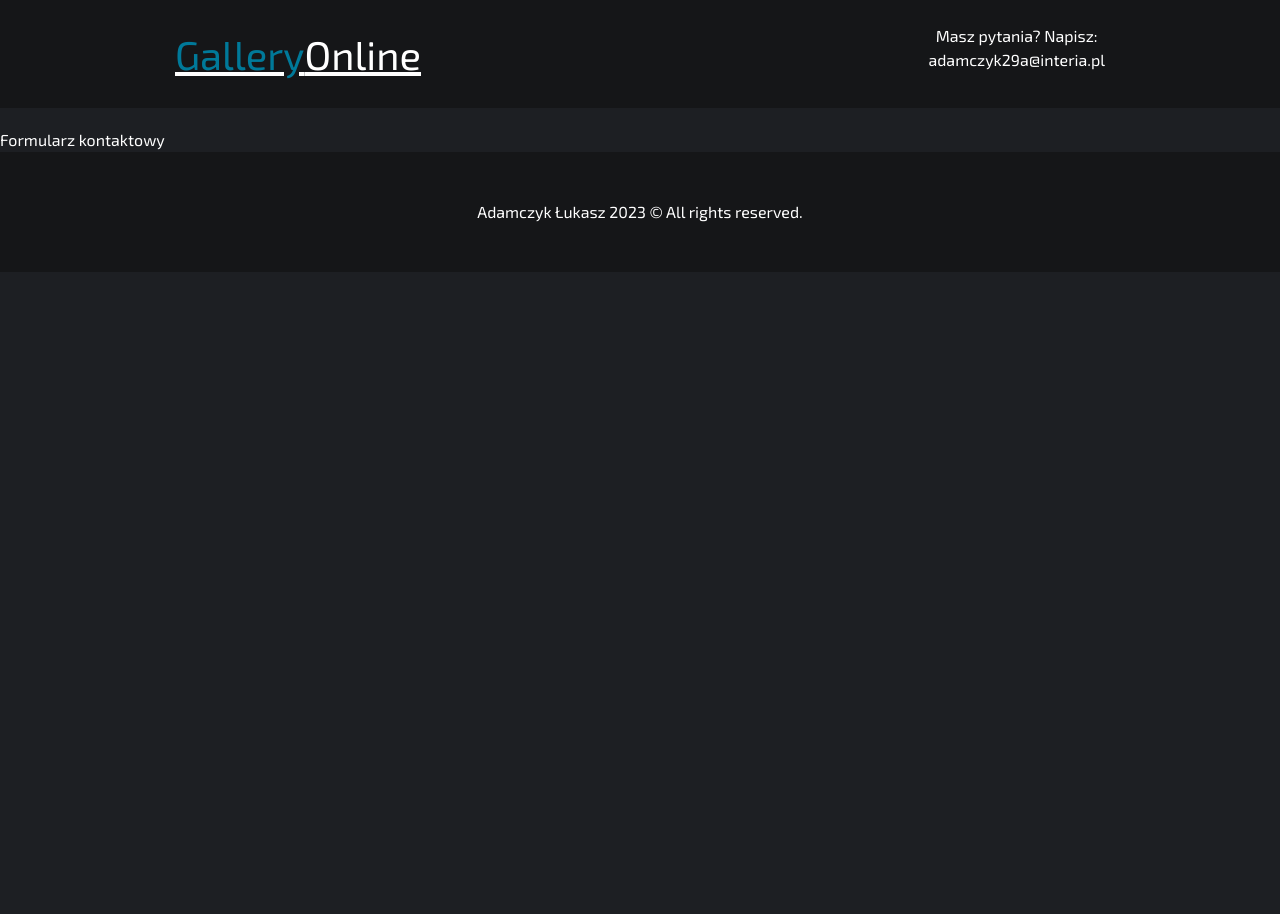
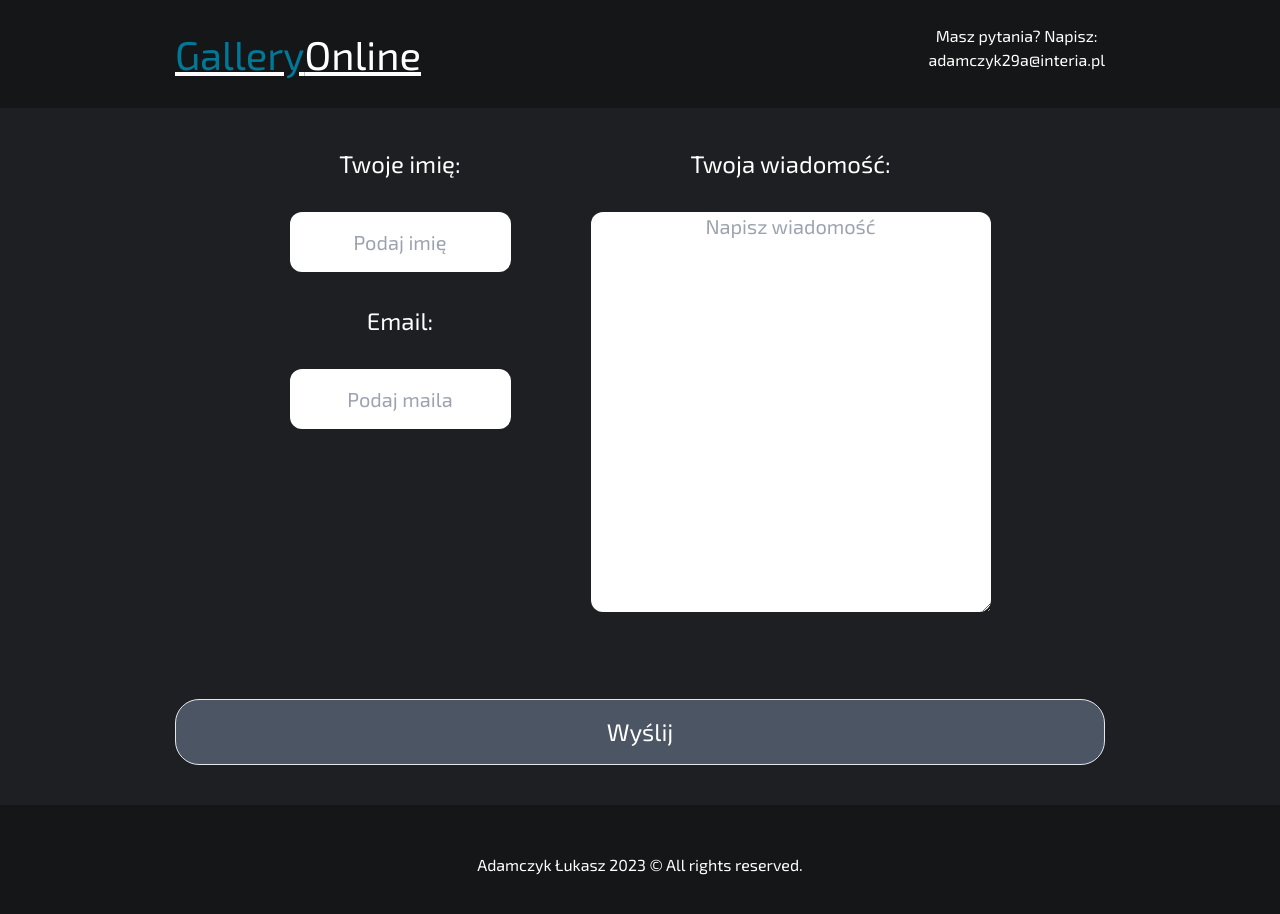
Before and after one commit to nox29a/mypaintingsshop, a React (Create React App) app in the folder client/: page /contact in a window 1280 px wide. Shown: the top 914 px of the page. Before the commit the page ends 800 px from the top, so only its background shows below. Built offline with nearby package versions, Linux system fonts and the light colour scheme; no server answers; the HTML template or start-up script is replaced by a standard one.

Commit message:
added contact form

```diff
--- a/client/src/components/ForSale.js
+++ b/client/src/components/ForSale.js
@@ -12,7 +12,7 @@ const ForSale = () => {
   <div className='my-16'>
     <div className='container mx-auto'>
       <h2 className='h2 mb-6 text-center'>Nadal na sprzedaż!</h2>
-      <ProductSlider data={data} />
+        <ProductSlider data={data} />
     </div>
   </div>
   );
--- a/client/src/components/Header.js
+++ b/client/src/components/Header.js
@@ -1,21 +1,25 @@
 import React from 'react';
-
+import { Link } from 'react-router-dom';
 
 const Header = () => {
   return (
   <header className='bg-primary py-6 w-full top-0 mb-5'>
     <div className='container mx-auto'>
       <div className='flex flex-row justify-between'>
+      <Link to="/">
         <div>
           <h2 className='text-[40px] underline'>
           <span className='text-accent '>Gallery</span>
           Online
           </h2>
         </div>
+        </Link>
+        <Link to="Contact">
         <div className='text-center'>
           Masz pytania? Napisz: <br/>
           adamczyk29a@interia.pl
         </div>
+        </Link>
       </div>
     </div>
   </header>
--- a/client/src/components/Hero.js
+++ b/client/src/components/Hero.js
@@ -18,7 +18,7 @@ const Hero = () => {
               <div className='text-[22px] uppercase font-medium mb-4'>
               Obrazy na zamówienie
               </div>
-            <a href='#contact' className='text-accent flex flex-col'>Napisz do mnie</a>
+              <a href='contact' className='text-accent flex flex-col'>Napisz do mnie</a>
             </div>
             <img className='h-[200px] absolute z-20 top-4 -right-1' src={promoimg1} alt=''></img>
           </div>
--- a/client/src/components/Product.js
+++ b/client/src/components/Product.js
@@ -9,10 +9,9 @@ const Product = ({product}) => {
     {product.attributes.avalible ?
     <div className='absolute bg-accent text-primary text-[12px] font-extrabold uppercase top-4 right-4 px-2 rounded-full z-10'>DOSTĘPNY</div> :
     <div className='absolute bg-yellow-300 text-primary text-[12px] font-extrabold uppercase top-4 right-4 px-2 rounded-full z-10'>Zapytaj o dostępność</div>}
-
       {/* image */}
         <div className='w-full h-[200px] flex item-center justify-center relative'>
-          <img className='mt-6 w-[200px] h-[200px] group-hover:scale-90 transition-all' src={`http://localhost:1337${product.attributes.paint.data[0].attributes.url}`} alt=""></img>
+          <img className='mt-6 w-[200px] h-[200px] group-hover:scale-90 transition-all' src={`https://api-8xi3.onrender.com${product.attributes.paint.data[0].attributes.url}`} alt={product.attributes.title}></img>
         </div>
       {/* price */}
         <div className='px-6 pt-8 flex flex-col '>
--- a/client/src/pages/Contact.js
+++ b/client/src/pages/Contact.js
@@ -1,13 +1,65 @@
-import React from 'react';
+import React, { useState } from 'react';
+
+const Contact = () => {
+  const [name, setName] = useState('');
+  const [email, setEmail] = useState('');
+  const [message, setMessage] = useState('');
+
+  const handleSubmit = (e) => {
+    e.preventDefault();
+    fetch('https://public.herotofu.com/v1/c9f899b0-e451-11ed-9b25-13156513d0a3', {
+      method: 'POST',
+      headers: {
+        'Content-Type': 'application/json',
+      },
+      body: JSON.stringify({
+        name: name,
+        email: email,
+        message: message,
+      }),
+    })
+      .then((response) => {
+        // handle success or error response
+      })
+      .catch((error) => {
+        // handle error
+      });
+  };
 
 
+  return (
+    <div className='container mx-auto my-10'>
 
-const Contact = () => {
+        <form onSubmit={handleSubmit}>
+          <div className='flex justify-center'>
+          <div>
 
-  return (
-  <section>
-<div>Formularz kontaktowy</div>
-  </section>
+          <div className='h-1/3 text-center text-2xl mx-10'>
+            <div className=''>
+              Twoje imię: <br/><br/>
+              <input className='rounded-xl text-center text-xl h-[60px] text-black' type="text" placeholder="Podaj imię" value={name} onChange={(e) => setName(e.target.value)} />
+            </div>
+          </div>
+          <div className='h-1/3 text-center text-2xl'>
+            <div>
+              Email: <br/><br/>
+              <input className='rounded-xl text-center text-xl h-[60px] text-black' type="email" placeholder="Podaj maila" value={email} onChange={(e) => setEmail(e.target.value)} />
+            </div>
+          </div>
+          </div>
+          <div className='text-center text-2xl mx-10'>
+            <div>
+              Twoja wiadomość: <br/><br/>
+              <textarea  className='rounded-xl text-center text-xl h-[400px] w-[400px] text-black' value={message} placeholder="Napisz wiadomość" onChange={(e) => setMessage(e.target.value)} />
+            </div>
+          </div>
+      </div>
+
+          <div className='text-center border bg-gray-600 p-4 rounded-3xl text-2xl mt-20'>
+            <button name="_gotcha" type="submit">Wyślij</button>
+          </div>
+        </form>
+    </div>
   );
 };
 
--- a/client/src/pages/Order.js
+++ b/client/src/pages/Order.js
@@ -1,12 +1,10 @@
 import React from 'react';
-
-
 
 const Order = () => {
 
   return (
   <section>
-<div>Zamówienie:</div>
+    <div>Zamówienie:</div>
   </section>
   );
 };
--- a/client/src/pages/ProductDetails.js
+++ b/client/src/pages/ProductDetails.js
@@ -15,12 +15,12 @@ const ProductDetails = () => {
   }
 
   const {title, price, description, paint, avalible} = data[0].attributes
-
+  console.log(paint)
   return (
     <div className='container mx-auto'>
       <div className='flex flex-row my-10'>
         <div className='w-1/2 '>
-          <img className='w-full h-auto' src={`http://localhost:1337${paint.data[0].attributes.url}`} alt="" />
+          <img className='w-full h-auto' src={`https://api-8xi3.onrender.com${paint.data[0].attributes.url}`} alt="" />
         </div>
         <div className='w-1/2 items-center text-center'>
         <div className='mt-10 h-1/2 text-lg'>
```
Also changed, not shown: client/src/components/AllProducts.js (+4 -6 lines), client/src/components/MainSlider.js (indentation only). Lines whose indentation alone changed are shown as unchanged.
